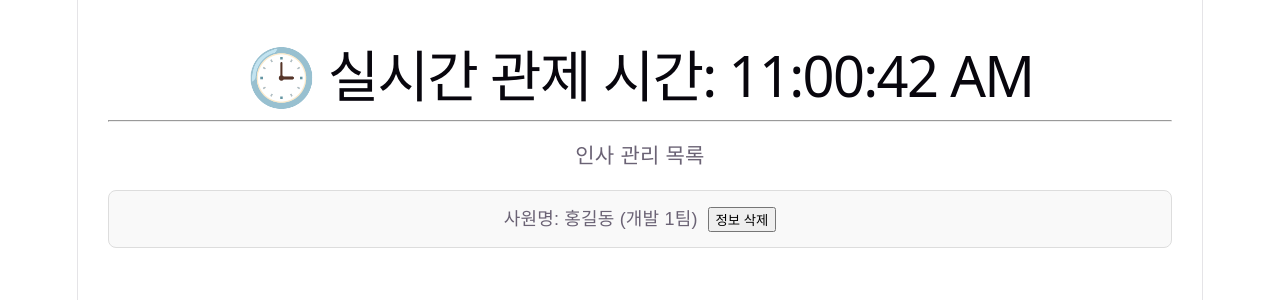
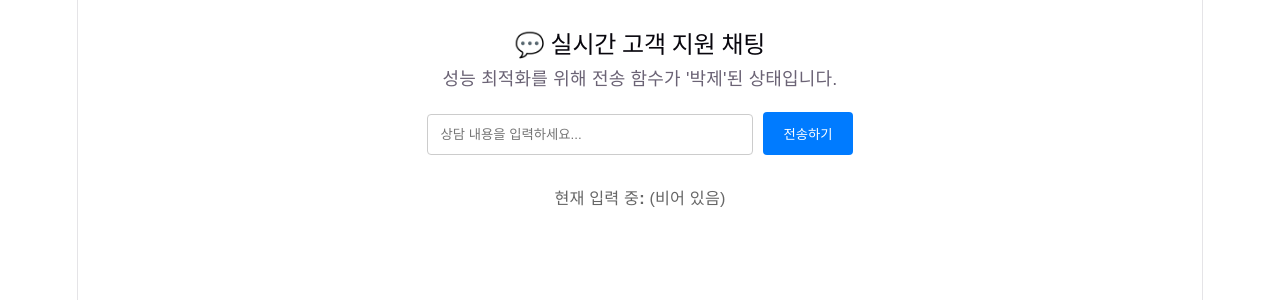
Before and after one commit to yunajoe/react-master-class-part2-inflearn, a React (Vite) app: page / in a window 1280 px wide. Shown: the top 300 px of the page. Built offline with nearby package versions, Linux system fonts and the light colour scheme.

Commit message:
misssion: 냉동 데이터 버그와 의존성 배열의 함정

```diff
--- a/src/App.jsx
+++ b/src/App.jsx
@@ -1,8 +1,8 @@
 import "./App.css";
-import Dashboard from "./components/Dashboard.jsx";
+import ChatRoom from "./components/ChatRoom.jsx";
 
 function App() {
-  return <Dashboard />;
+  return <ChatRoom />;
 }
 
 export default App;
--- /dev/null
+++ b/src/components/ChatRoom.jsx
@@ -0,0 +1,56 @@
+import { useCallback, useState } from "react";
+
+function ChatRoom() {
+  const [message, setMessage] = useState("");
+
+  const sendMessage = useCallback(() => {
+    if (!message) {
+      alert("⚠️ 버그 발생: 내용을 입력했는데도 빈 값으로 인식합니다!");
+      return;
+    }
+    alert(`🚀 서버로 전송: ${message}`);
+    setMessage(""); // 전송 후 입력창 비우기
+  }, [message]);
+
+  return (
+    <div style={{ padding: "30px", fontFamily: "sans-serif" }}>
+      <h2>💬 실시간 고객 지원 채팅</h2>
+      <p>성능 최적화를 위해 전송 함수가 '박제'된 상태입니다.</p>
+
+      <div style={{ marginTop: "20px" }}>
+        <input
+          type="text"
+          value={message}
+          onChange={(e) => setMessage(e.target.value)}
+          placeholder="상담 내용을 입력하세요..."
+          style={{
+            padding: "12px",
+            width: "300px",
+            borderRadius: "4px",
+            border: "1px solid #ccc",
+          }}
+        />
+        <button
+          onClick={sendMessage}
+          style={{
+            padding: "12px 20px",
+            marginLeft: "10px",
+            cursor: "pointer",
+            backgroundColor: "#007bff",
+            color: "white",
+            border: "none",
+            borderRadius: "4px",
+          }}
+        >
+          전송하기
+        </button>
+      </div>
+
+      <div style={{ marginTop: "30px", color: "#666", fontSize: "0.9rem" }}>
+        <strong>현재 입력 중:</strong> {message || "(비어 있음)"}
+      </div>
+    </div>
+  );
+}
+
+export default ChatRoom;
```
